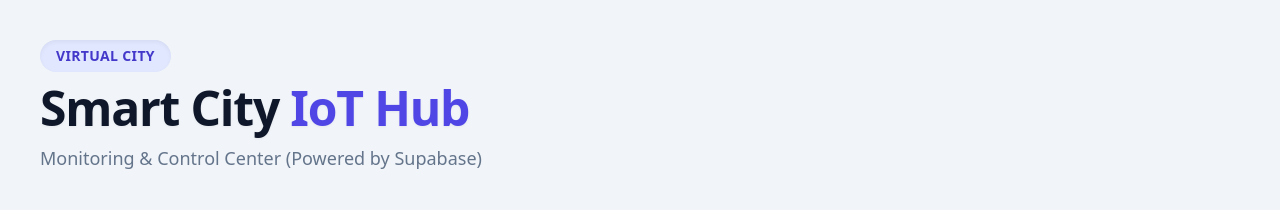
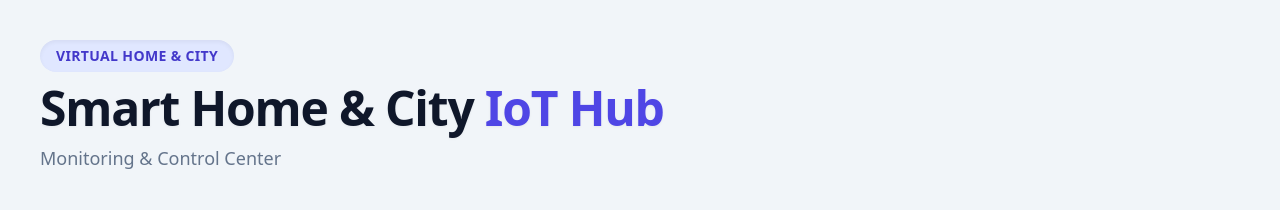
Before and after one commit to sawangun/Smarthome-And-Smarcity, a Vue app: page / in a window 1280 px wide. Shown: the top 210 px of the page. Built offline with nearby package versions, Linux system fonts and the light colour scheme; no server answers; the database is empty.

Commit message:
Update Dashboard.vue

```diff
--- a/src/components/Dashboard.vue
+++ b/src/components/Dashboard.vue
@@ -4,12 +4,12 @@
     <!-- Header Section -->
     <header class="mb-10 text-center md:text-left">
       <div class="inline-block px-4 py-1.5 rounded-full bg-indigo-100 text-indigo-700 text-sm font-bold tracking-wide mb-3 shadow-inner">
-        VIRTUAL CITY
+        VIRTUAL HOME & CITY
       </div>
       <h1 class="text-4xl md:text-5xl font-extrabold text-slate-900 tracking-tight drop-shadow-sm">
-        Smart City <span class="text-indigo-600">IoT Hub</span>
+        Smart Home & City <span class="text-indigo-600">IoT Hub</span>
       </h1>
-      <p class="text-slate-500 mt-3 text-lg">Monitoring & Control Center (Powered by Supabase)</p>
+      <p class="text-slate-500 mt-3 text-lg">Monitoring & Control Center</p>
     </header>
 
     <!-- Loading State -->
```
